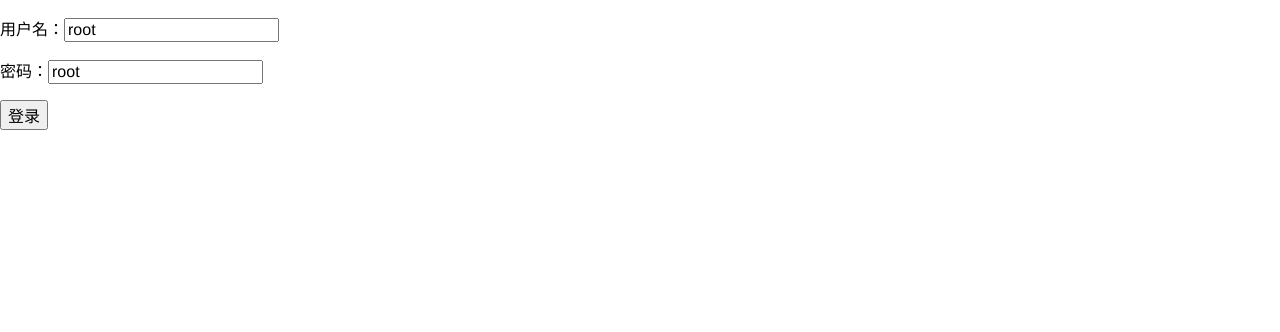
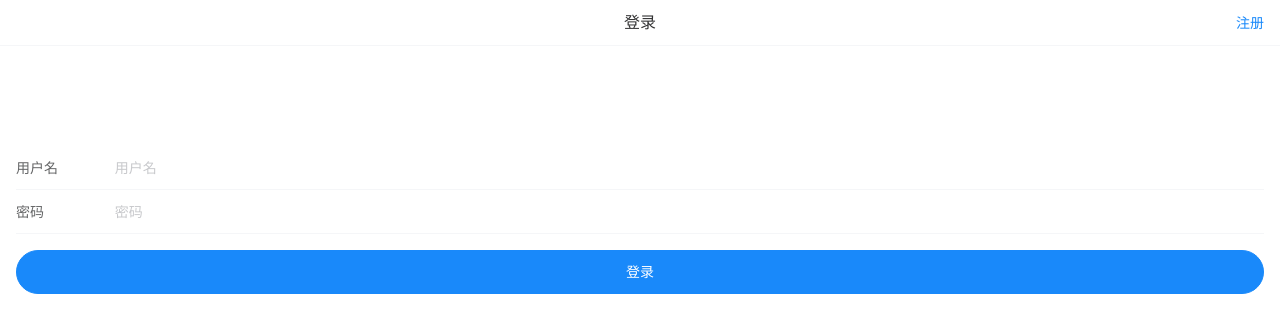
Before and after one commit to iyuanfang/vant_study, a Vue app: page /#/login in a window 1280 px wide. Shown: the top 332 px of the page. Built offline with nearby package versions, Linux system fonts and the light colour scheme.

Commit message:
regist and login

```diff
--- a/src/router/index.js
+++ b/src/router/index.js
@@ -30,6 +30,13 @@ const routes = [{
         meta: { navShow: false },
         component: () =>
             import ( /* webpackChunkName: "login" */ "../views/Login.vue"),
+    },
+    {
+        path: "/regist",
+        name: "Regist",
+        meta: { navShow: false },
+        component: () =>
+            import ( /* webpackChunkName: "regist" */ "../views/Regist.vue"),
     }
 ];
 
--- a/src/views/About.vue
+++ b/src/views/About.vue
@@ -7,7 +7,7 @@
                 <van-col span="8">
                     <van-image round width="60px" height="60px" :src="avatar" />
                 </van-col>
-                <van-col span="10" offset="6">
+                <van-col span="12" offset="4">
                     <font size="5">{{user.name}}</font><br>{{user.brief}}
                 </van-col>
             </van-row>
@@ -19,6 +19,7 @@
     <van-cell-group>
         <van-cell title="设置" is-link />
         <van-cell title="关于作者" is-link @click="showAuthor" />
+        <van-cell title="注销" is-link @click="logout" />
     </van-cell-group>
     <van-popup v-model:show="show" position="bottom" :style="{ height: '30%' }">
         <div style="padding:20px">元芳做的小页面，欢迎交流.<br>源代码：<a href="https://github.com/iyuanfang/vant_study">github</a></div>
@@ -40,6 +41,19 @@ export default {
         showAuthor() {
             this.show = true;
         },
+        logout() {
+            this.$dialog.confirm({
+                    title: '注销',
+                    message: '确定要注销吗？',
+                })
+                .then(() => {
+                    localStorage.removeItem("token");
+                    this.$router.push("/");
+                })
+                .catch(() => {
+                    // on cancel
+                });
+        }
     },
     mounted() {
         let user_id = localStorage.getItem("token");
@@ -57,12 +71,11 @@ export default {
     background-color: #EEEEEE;
 }
 
-.navbar {
-    background-color: #EEEEEE;
-    color: black;
+.row {
+    background-color: white;
 }
 
-.row {
+.navbar {
     background-color: white;
 }
 
--- a/src/views/Login.vue
+++ b/src/views/Login.vue
@@ -1,25 +1,57 @@
 <template>
-<div>
-    <p>用户名：<input type='text' v-model="userName"></p>
-    <p>密码：<input type='text' v-model="passWord"></p>
-    <button @click="login()">登录</button>
-</div>
+<van-nav-bar title="登录" right-text="注册" @click-right="regist" />
+<van-form @submit="onSubmit" class="form">
+    <van-field v-model="name" name="用户名" label="用户名" placeholder="用户名" :rules="[{ required: true, message: '请填写用户名' }]" />
+    <van-field v-model="pwd" type="password" name="密码" label="密码" placeholder="密码" :rules="[{ required: true, message: '请填写密码' }]" />
+    <div style="margin: 16px;">
+        <van-button round block type="primary" native-type="submit">
+            登录
+        </van-button>
+    </div>
+</van-form>
 </template>
 
 <script>
 export default {
     data() {
         return {
-            userName: 'root',
-            passWord: 'root'
-        }
+            name: '',
+            pwd: ''
+        };
     },
     methods: {
-        login() {
-            const path = this.$route.query.redirect || '/';
-            localStorage.setItem("token", "1");
-            this.$router.push(path);
-        }
+        regist() {
+            this.$router.push({
+                path: "/regist",
+                query: {
+                    redirect: this.$route.query.redirect
+                }
+            });
+        },
+        onSubmit() {
+            console.log("submit", this.name);
+            this.axios.post(`${process.env.VUE_APP_BACKEND}/login`, {
+                "name": this.name,
+                "pwd": this.pwd
+            }).then((response) => {
+                const user_id = response.data;
+                console.log("login check", user_id);
+                if (user_id == "") {
+                    //用户不存在或密码错误
+                    this.$notify('用户不存在或密码错误！');
+                } else {
+                    localStorage.setItem("token", user_id);
+                    const path = this.$route.query.redirect || "/";
+                    this.$router.push(path);
+                }
+            });
+        },
     }
+};
+</script>
+
+<style scoped>
+.form {
+    margin-top: 100px;
 }
-</script>
+</style>
--- /dev/null
+++ b/src/views/Regist.vue
@@ -0,0 +1,70 @@
+<template>
+<van-nav-bar title="注册" right-text="登录" @click-right="login" />
+<van-form @submit="onSubmit" class="form">
+    <van-field v-model="name" ref="name" name="用户名" label="用户名" placeholder="用户名" :rules="[{ required: true, message: '请填写用户名' }]" @blur="nameBlur" />
+    <van-field v-model="pwd" type="password" name="密码" label="密码" placeholder="密码" :rules="[{ required: true, message: '请填写密码' }]" />
+    <van-field v-model="pwd2" type="password" name="密码" label="确认密码" placeholder="确认密码" :rules="[{ required: true, message: '请再次输入密码' }]" />
+    <div style="margin: 16px;">
+        <van-button round block type="primary" native-type="submit">
+            注册
+        </van-button>
+    </div>
+</van-form>
+</template>
+
+<script>
+export default {
+    data() {
+        return {
+            name: '',
+            pwd: '',
+            pwd2: ''
+        };
+    },
+    methods: {
+        login() {
+            this.$router.push({
+                path: "/login",
+                query: {
+                    redirect: this.$route.query.redirect
+                }
+            });
+        },
+        nameBlur() {
+            this.axios.get(`${process.env.VUE_APP_BACKEND}/user/name/${this.name}`).then((response) => {
+                if (response.data) {
+                    this.$notify("用户名已存在！")
+                    this.$refs.name.focus();
+                } else {
+                    this.$notify({
+                        type: 'success',
+                        message: '用户名可以注册'
+                    })
+                }
+            })
+        },
+        onSubmit() {
+            if (this.pwd != this.pwd2) {
+                this.$notify("两次输入密码不一致！")
+                return
+            }
+            this.axios.post(`${process.env.VUE_APP_BACKEND}/user`, {
+                "name": this.name,
+                "pwd": this.pwd
+            }).then((response) => {
+                console.log(response.data);
+                const user_id = response.data._id;
+                localStorage.setItem("token", user_id);
+                const path = this.$route.query.redirect || "/";
+                this.$router.push(path);
+            });
+        },
+    }
+};
+</script>
+
+<style scoped>
+.form {
+    margin-top: 100px;
+}
+</style>
--- a/src/views/UserInfo.vue
+++ b/src/views/UserInfo.vue
@@ -18,8 +18,5 @@ export default {
 </script>
 
 <style>
-.navbar {
-    background-color: #EEEEEE;
-    color: black;
-}
+
 </style>
```
Also changed, not shown: 1 other file (tests, documents, lock files or other folders).
